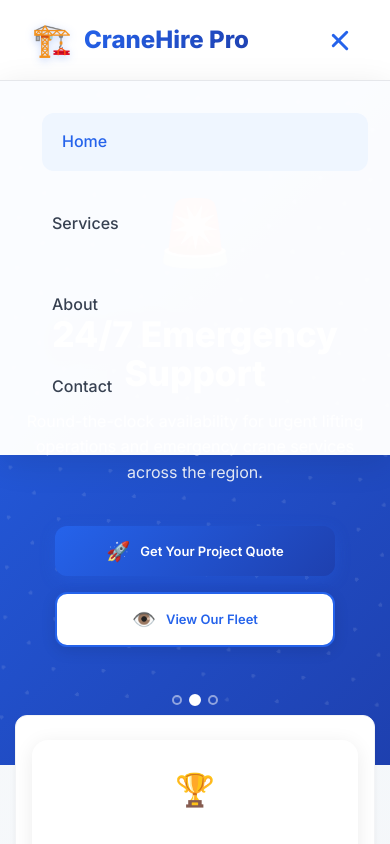
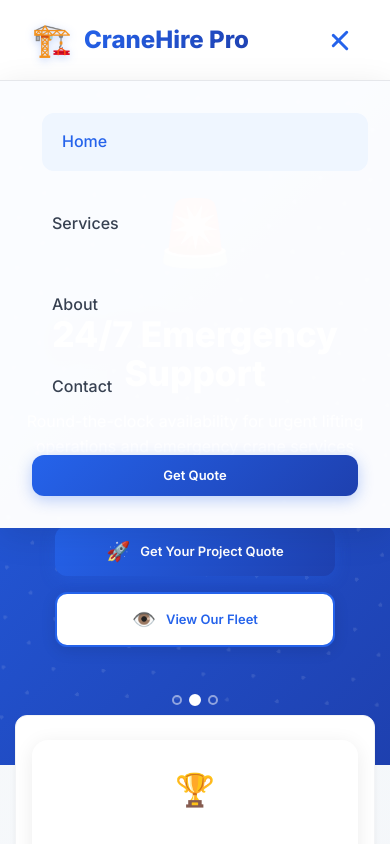
Before and after one commit to alispatel111/crane-hiring, a React (Create React App) app: page / in a window 390 px wide. Both pictures are taken after a click on the button 340 px from the left and 40 px from the top of the page. Shown: the top 844 px of the page. Built offline with nearby package versions, Linux system fonts and the light colour scheme.

Commit message:
Update Navbar.jsx

```diff
--- a/src/components/Navbar/Navbar.jsx
+++ b/src/components/Navbar/Navbar.jsx
@@ -82,9 +82,9 @@ export default function Navbar() {
                 {link.name}
               </Link>
             ))}
-            {/* <Link to="/contact" className="btn btn-primary mobile-cta" onClick={() => setIsOpen(false)}>
+            <Link to="/contact" className="btn btn-primary mobile-cta" onClick={() => setIsOpen(false)}>
               Get Quote
-            </Link> */}
+            </Link>
           </div>
         </div>
       </div>
```
